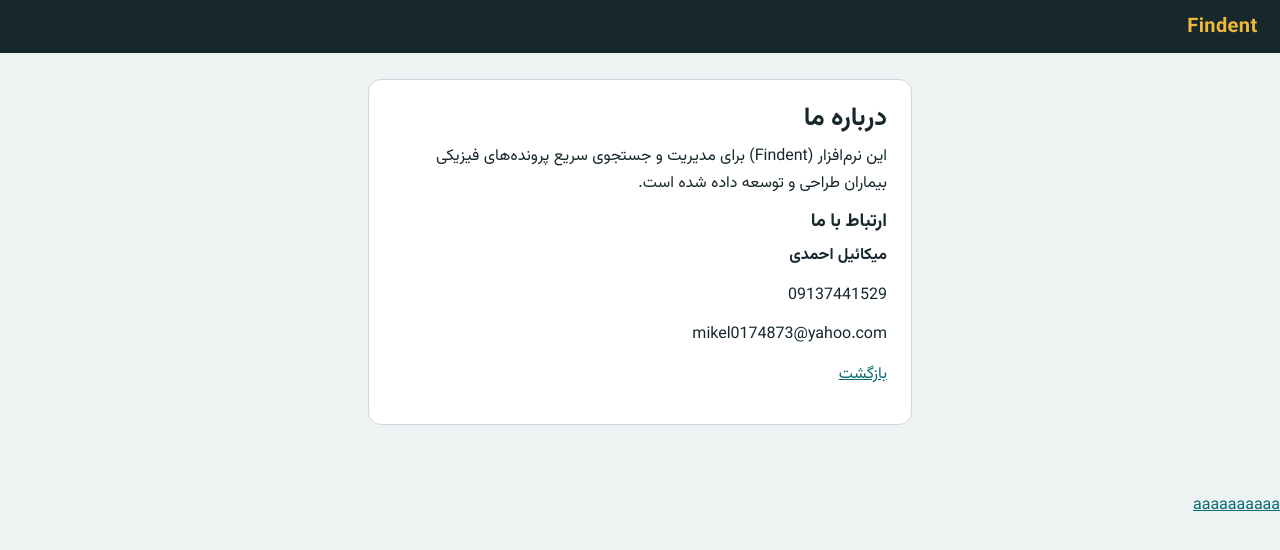
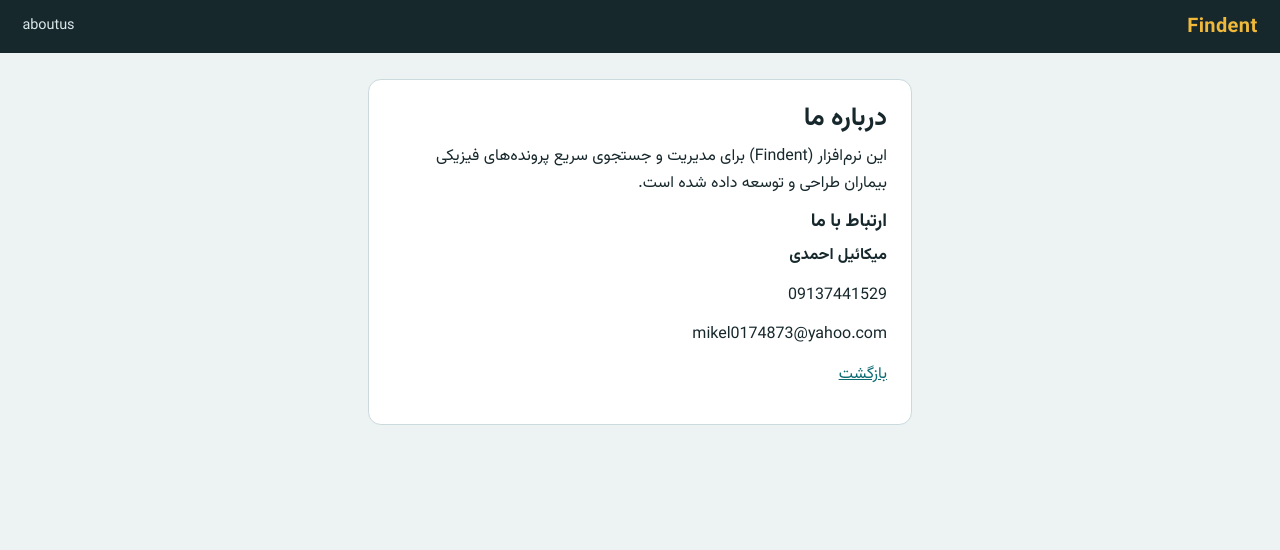
Before and after one commit to M1k3ll/FinDent, a Django app: page /about/ in a window 1280 px wide. Shown: the top 550 px of the page. Run offline with Django 4.2, Linux system fonts and the light colour scheme.

```diff
--- a/static/css/app.css
+++ b/static/css/app.css
@@ -71,6 +71,8 @@ p { margin: 0 0 .8rem; }
 .nav a:hover, .who a:hover { color: #fff; text-decoration: underline; }
 .who { display: flex; align-items: center; gap: 1rem; color: #b8cbce; font-size: .92rem; }
 .who form { margin: 0; }
+.about-guest { margin-inline-start: auto; color: #dbe8ea; text-decoration: none; font-size: .9rem; }
+.about-guest:hover { color: #fff; text-decoration: underline; }
 button.link {
   background: none; border: 0; padding: 0; font: inherit; cursor: pointer;
   color: #dbe8ea;
--- a/templates/base.html
+++ b/templates/base.html
@@ -9,6 +9,9 @@
 <body>
   <header class="topbar">
     <a class="brand" href="{% url 'home' %}" dir="ltr">Findent</a>
+    {% if not user.is_authenticated %}
+    <a href="{% url 'about' %}" class="about-guest">aboutus</a>
+      {% endif %}
     {% if user.is_authenticated %}
       <nav class="nav" aria-label="منوی اصلی">
         <a href="{% url 'search' %}">جستجو</a>
@@ -17,6 +20,7 @@
       </nav>
       <div class="who">
         <span>{{ user.get_full_name|default:user.username }}</span>
+        <a href="{% url 'about' %}">aboutus</a>
         <a href="{% url 'password_change' %}">تغییر رمز</a>
         <form method="post" action="{% url 'logout' %}">{% csrf_token %}<button type="submit" class="link">خروج</button></form>
       </div>
@@ -33,9 +37,9 @@
   </main>
 
 
-<footer class="site-footer">
-  <a href="{% url 'about' %}"> aaaaaaaaaa</a>
-</footer>
+<!-- <footer class="site-footer">
+  <a href="{% url 'about' %}"> AboutUs</a>
+</footer> -->
 
   <script src="{% static 'js/app.js' %}" defer></script>
 </body>
```
Also changed, not shown: 1 other file.
